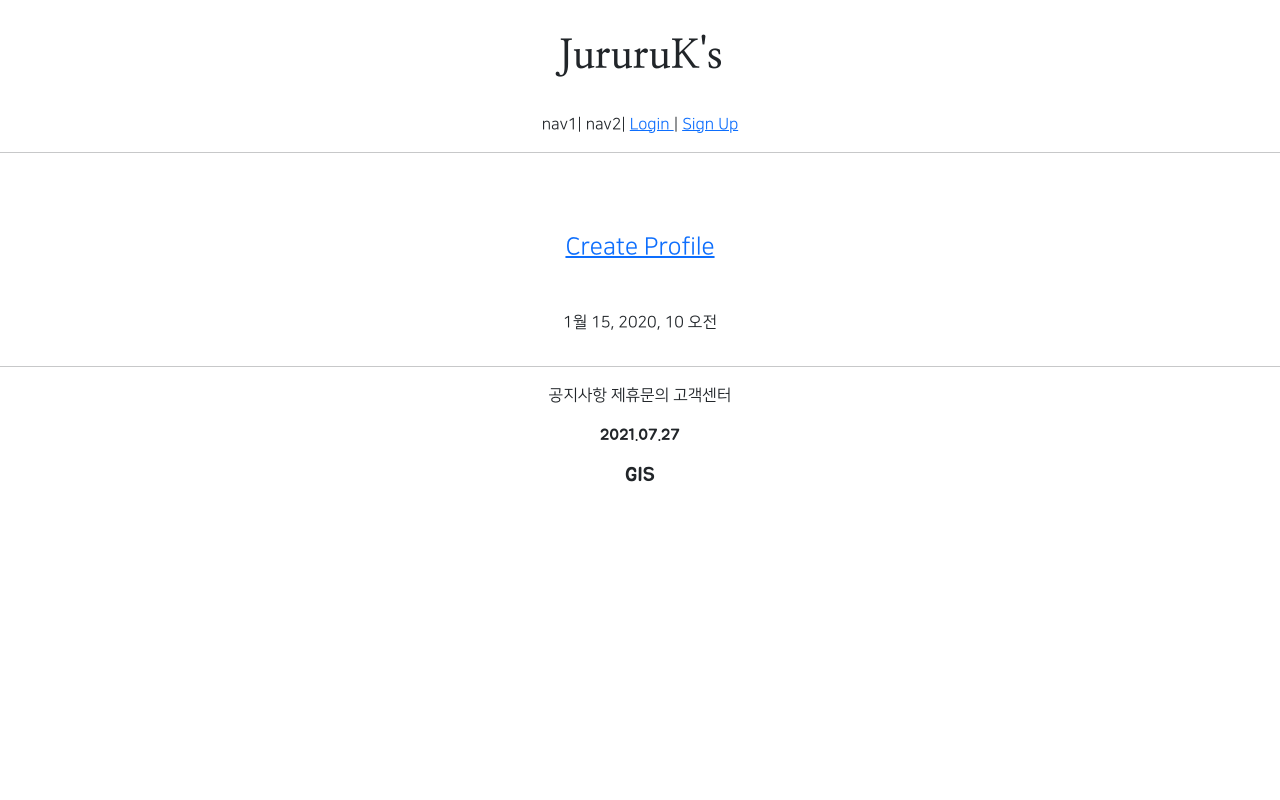
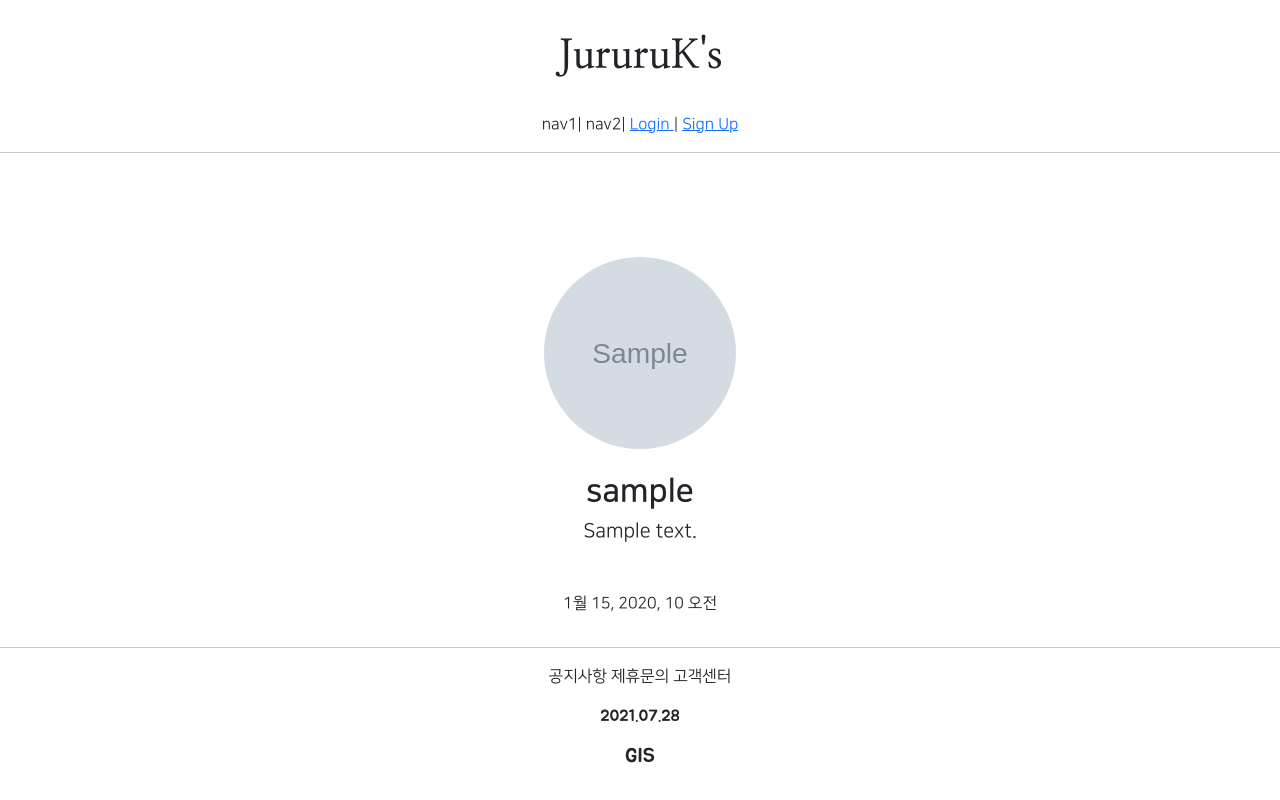
Before and after one commit to JururuK/practice, a Django app: page /myself/detail/1 in a window 1280 px wide. Run offline with Django 3.2, Linux system fonts and the light colour scheme; tables that the repository leaves empty hold one stand-in row (values such as "Sample post"); grey boxes marked "Sample" are stand-in pictures; parts of the project's set-up code (start-up, migrations or seed data) failed here and were passed over; some libraries are stand-ins or nearby versions.

Commit message:
7.28 class commit 1. profile Image

```diff
--- a/GJ_AI/urls.py
+++ b/GJ_AI/urls.py
@@ -13,6 +13,8 @@ Including another URLconf
     1. Import the include() function: from django.urls import include, path
     2. Add a URL to urlpatterns:  path('blog/', include('blog.urls'))
 """
+from django.conf import settings
+from django.conf.urls.static import static
 from django.contrib import admin
 from django.urls import path, include
 
@@ -20,4 +22,5 @@ urlpatterns = [
     path('admin/', admin.site.urls),
     path('myself/', include('myself.urls')),
     path('profiles/', include('profileapp.urls'))
-]
+
+] + static(settings.MEDIA_URL, document_root=settings.MEDIA_ROOT)
--- a/myself/templates/myself/detail.html
+++ b/myself/templates/myself/detail.html
@@ -6,9 +6,12 @@
 
     <div class = "text-center mw-500 m-auto">
         <div class = "m-5"> <!-- 상하좌우 모두 5만큼-->
-            {% if target_user.profiles %}
-                <h4>{{ target_user.nickname }}</h4>
-                <h5>{{ target_user.message }}</h5>
+            {% if target_user.profile %}
+                <img src="{{ target_user.profile.image.url }}"
+                     class = "profile_image m-4" {# 상하좌우마진까지 #}
+                     alt="profile image">
+                <h2 class = "NNS_B">{{ target_user.profile.nickname }}</h2>
+                <h5>{{ target_user.profile.message }}</h5>
             {% else %}
             <h4>
                 <a href="{% url 'profileapp:create' %}">
--- a/static/index.css
+++ b/static/index.css
@@ -24,3 +24,14 @@
     max-width:300px;
     padding: 1rem 1.5rem;
     }
+
+.profile_image {
+    height : 12rem;
+    width : 12rem;
+    border-radius : 20rem;
+    object-fit : cover;
+}
+
+.NNS_B {
+    font-family: "NanumSquareB", cursive;
+}
--- a/templates/footer.html
+++ b/templates/footer.html
@@ -5,7 +5,7 @@
         <span>고객센터</span>
     </div>
     <div class = "JururuK_footer_logo">
-        <p> 2021.07.27</p>
+        <p> 2021.07.28</p>
         <h5>GIS</h5>
     </div>
 
```
